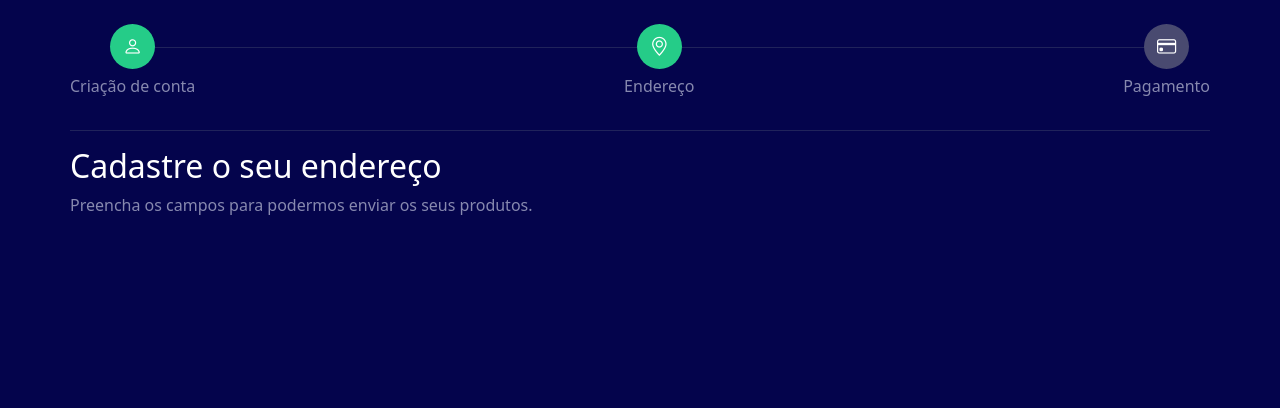
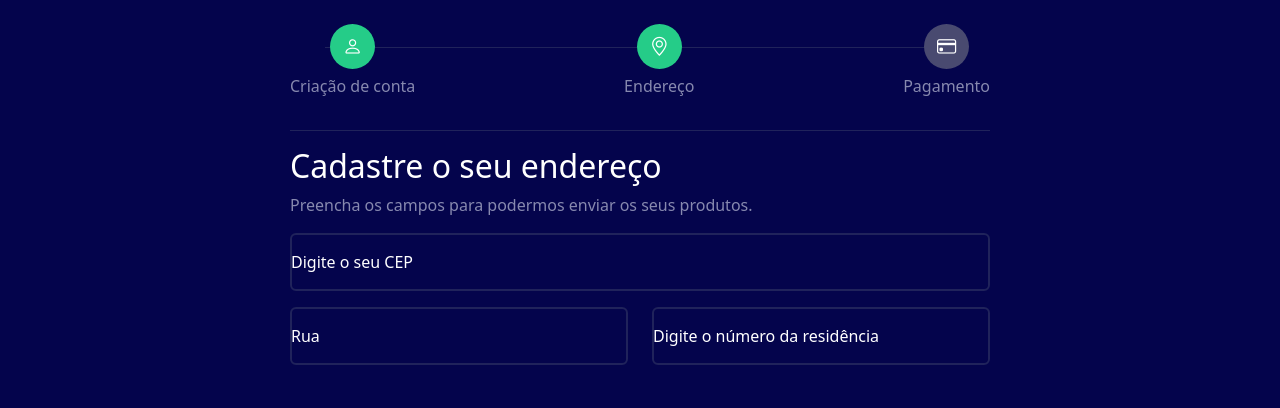
Before and after one commit to gafanhotoalexandre/cep-autocomplete, a plain HTML site: page index.html in a window 1280 px wide. Drawn offline with nearby package versions, Linux system fonts and the light colour scheme.

Commit message:
working on the form

```diff
--- a/css/styles.css
+++ b/css/styles.css
@@ -47,6 +47,7 @@
 /* Steps */
 #order-form-container {
   padding: 1.5rem;
+  max-width: 700px;
 }
 
 #steps {
@@ -96,3 +97,11 @@
 #form-header p {
   color: var(--text-color);
 }
+
+/* Form */
+#order-form-container input,
+#order-form-container select {
+  background-color: var(--bg-color);
+  border: 2px solid var(--border-color);
+  color: var(--primary-color);
+}
--- a/index.html
+++ b/index.html
@@ -54,6 +54,36 @@
       <h2>Cadastre o seu endereço</h2>
       <p>Preencha os campos para podermos enviar os seus produtos.</p>
     </section>
+
+    <form id="address-form">
+      <div class="row mb-3">
+        <div class="form-floating">
+          <input
+            type="text" class="form-control shadow-none" id="cep" name="cep"
+            placeholder="Digite o seu CEP" minlength="8" max="8" required
+          >
+          <label for="cep">Digite o seu CEP</label>
+        </div>
+      </div>
+
+      <div class="row mb-3">
+        <div class="form-floating col-12 col-sm-6 mb-3 mb-sm-0">
+          <input
+            type="text" class="form-control shadow-none" id="address" name="address"
+            placeholder="Rua" disabled required data-input
+          >
+          <label for="address">Rua</label>
+        </div>
+
+        <div class="form-floating col-12 col-sm-6">
+          <input
+            type="text" class="form-control shadow-none" id="number" name="number"
+            placeholder="Digite o número da residência" disabled required data-input
+          >
+          <label for="number">Digite o número da residência</label>
+        </div>
+      </div>
+    </form>
   </main>
 </body>
 </html>
```
